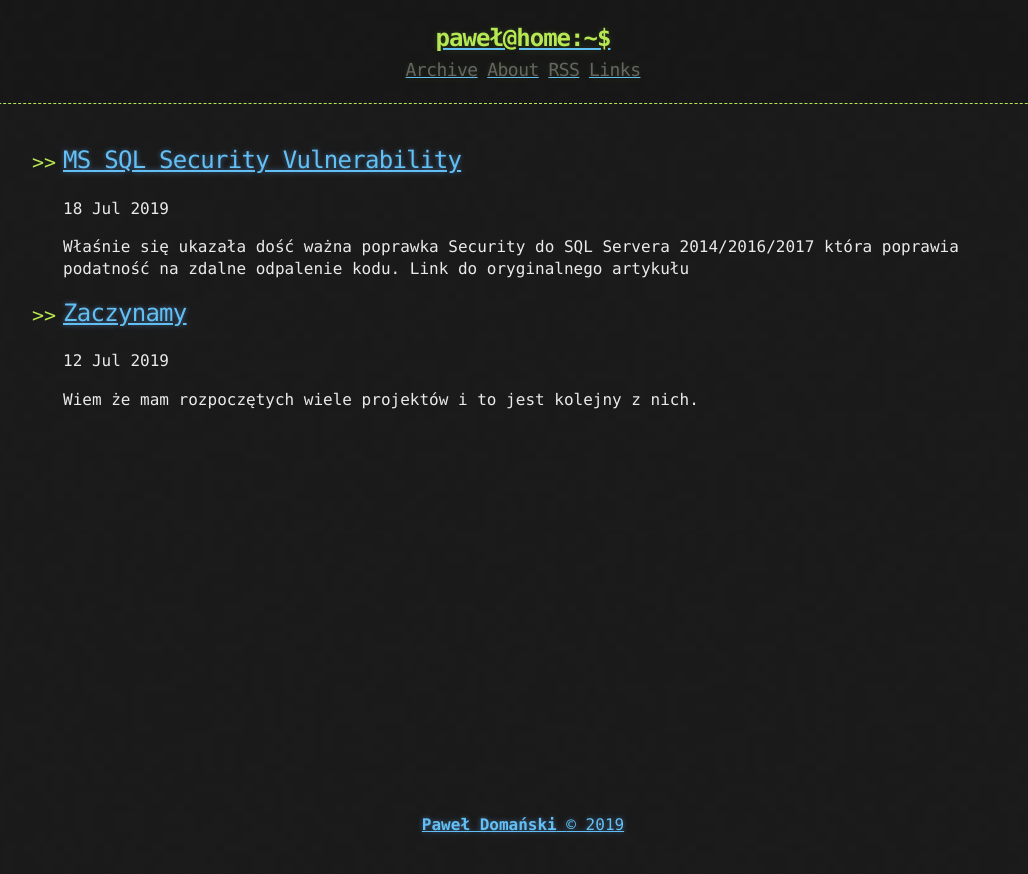
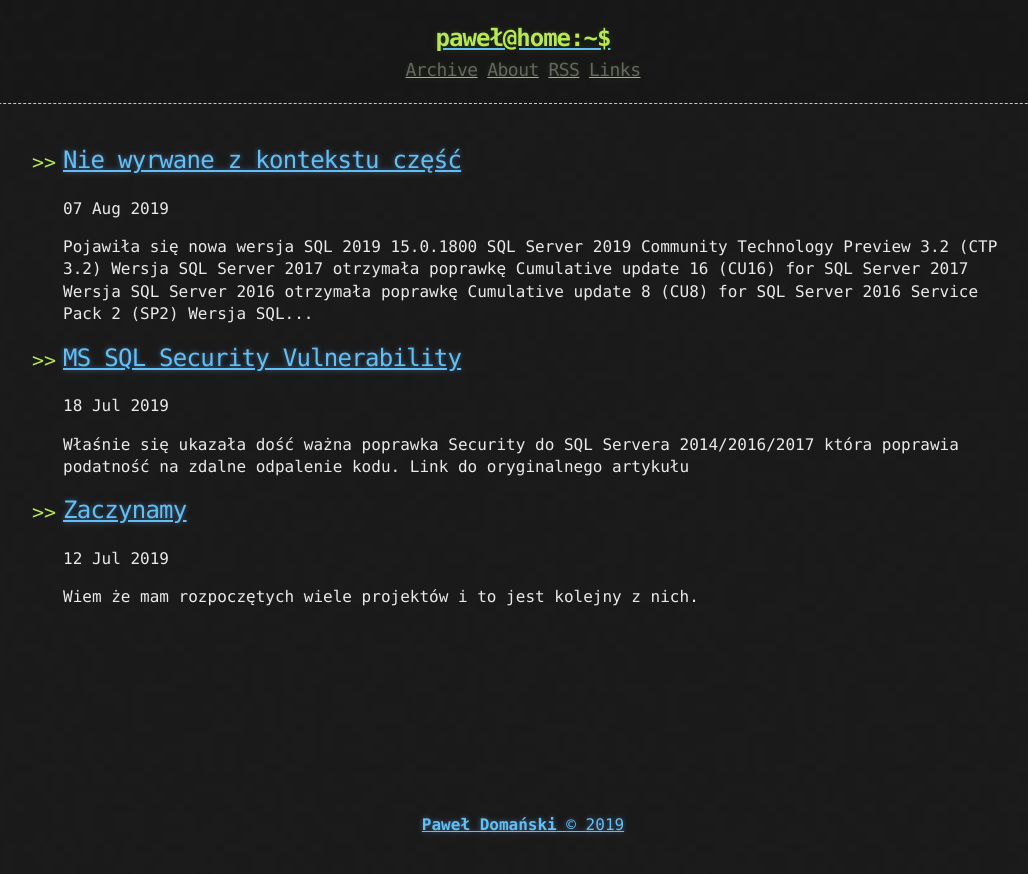
Before and after one commit to pdomansk/pdomansk.github.io, a Jekyll site: the page built from index.html, in a window 1280 px wide. Shown: the top 874 px of the page, without its empty margins (117-1145 px from the left). Built offline with Jekyll 4.4.1, drawn with Linux system fonts in a browser that asks for light colours; the list of posts is cut into pages by our own code.

Commit message:
1. Utworzenie nowego artykułu o aktualizacjach 2. Dodanie nowych linków do repozytorium

```diff
--- a/_posts/2019-08-07-Nie wyrwane z kontekstu.md
+++ b/_posts/2019-08-07-Nie wyrwane z kontekstu.md
@@ -1,6 +1,25 @@
 ---
-title: Nie wyrwane z kontekstu część #1
-published: false
+title: Nie wyrwane z kontekstu część #1 - ważne do zrobienia
+published: true
 ---
 
-Byłem przez 3 tygodnie na urlopie i jak wróciłem w mojej skrzynce
+1. Pojawiła się nowa wersja SQL 2019
+
+    [15.0.1800  SQL Server 2019 Community Technology Preview 3.2 (CTP 3.2) ](https://docs.microsoft.com/en-us/sql/sql-server/sql-server-ver15-release-notes?view=sqlallproducts-allversions)
+
+2. Wersja SQL Server 2017 otrzymała poprawkę
+
+    [Cumulative update 16 (CU16) for SQL Server 2017 ](https://support.microsoft.com/en-us/help/4508218)
+
+3. Wersja SQL Server 2016 otrzymała poprawkę
+
+    [Cumulative update 8 (CU8) for SQL Server 2016 Service Pack 2 (SP2) ](https://support.microsoft.com/en-us/help/4505830)
+
+4. Wersja SQL Server 2014 otrzymała aż 2 poprawki
+
+    [Cumulative update 4 (CU4) for SQL Server 2014 Service Pack 3 (SP3)](https://support.microsoft.com/en-us/help/4500181)
+
+    [Cumulative update 18 (CU18) for SQL Server 2014 Service Pack 2 (SP2) ](https://support.microsoft.com/en-us/help/4500180)
+
+
+I to wszytko w trakcie jak byłem na urlopie
--- a/links.md
+++ b/links.md
@@ -4,12 +4,30 @@ title: Links
 ---
 # [](#header-1)Przydatne Linki
 
-**Fora internetowe**
+**Fora internetowe i inne**
 
+[!!! **Tiger Tollbox ** !!!](https://github.com/Microsoft/tigertoolbox) - oficjalne repozytorium Microsoft SQL Server na GitHub
 
 [Stack Exchange](https://dba.stackexchange.com/)
 
 [SQL Server Central](https://www.sqlservercentral.com/)
+
+[MS SQL Tips](https://www.mssqltips.com/sql-server-dba-resources/)
+
+[PASS](https://www.pass.org/)
+
+[Data Community](http://datacommunity.pl/)
+
+[Microsoft SQL Server Versions List](http://sqlserverbuilds.blogspot.com/)
+
+**Zasoby GitHub dla SQL Server**
+
+[SQL Nexus](https://github.com/Microsoft/SqlNexus)
+
+[SqlCeToolbox](https://github.com/ErikEJ/SqlCeToolbox)
+
+[SQL Server PowerShell Extensions](https://github.com/MikeShepard/SQLPSX/)
+
 
 
 **Ci ważniejsi od SQL Servera**
```
Also changed, not shown: other parts of links.md (+2 -0 lines).
